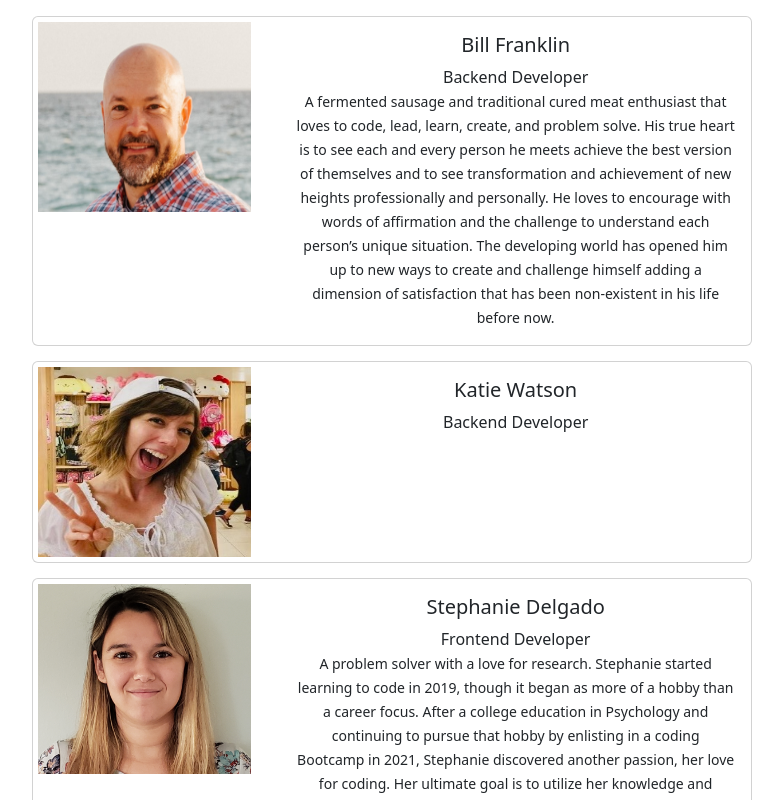
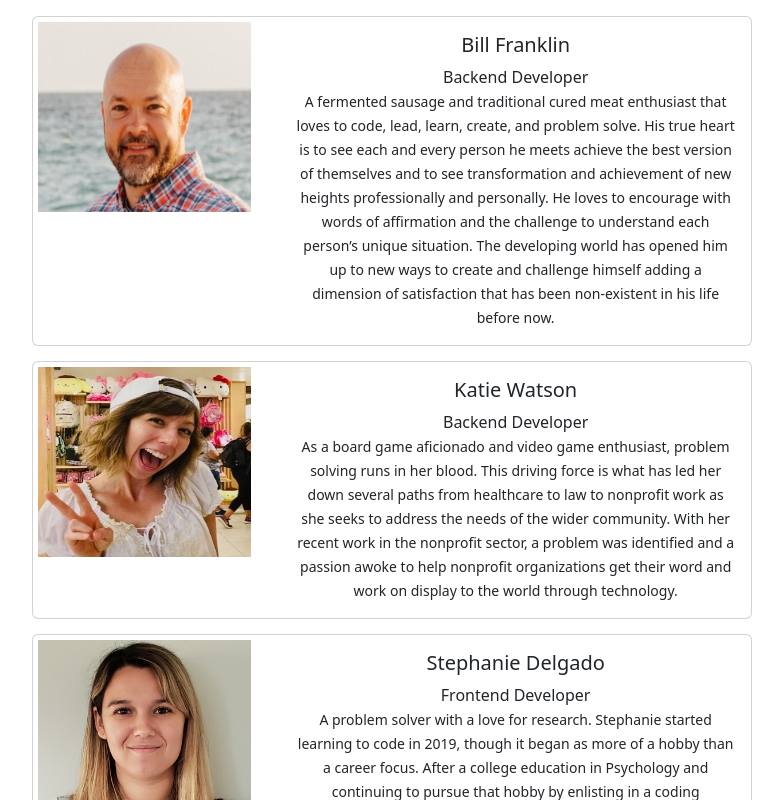
Before and after one commit to JoshLaw-04/BookScape, a React (Create React App) app: page /about in a window 1280 px wide. Shown: the part 413-1213 px from the top of the page, without its empty margins (65-848 px from the left). Built offline with nearby package versions, Linux system fonts and the light colour scheme.

Commit message:
Added Katie's about section in about component

```diff
--- a/src/components/About.js
+++ b/src/components/About.js
@@ -17,6 +17,7 @@ function About() {
         {
             name: 'Katie Watson',
             role: 'Backend Developer',
+            about: 'As a board game aficionado and video game enthusiast, problem solving runs in her blood. This driving force is what has led her down several paths from healthcare to law to nonprofit work as she seeks to address the needs of the wider community. With her recent work in the nonprofit sector, a problem was identified and a passion awoke to help nonprofit organizations get their word and work on display to the world through technology.',
             image: katie
         },
         {
```
